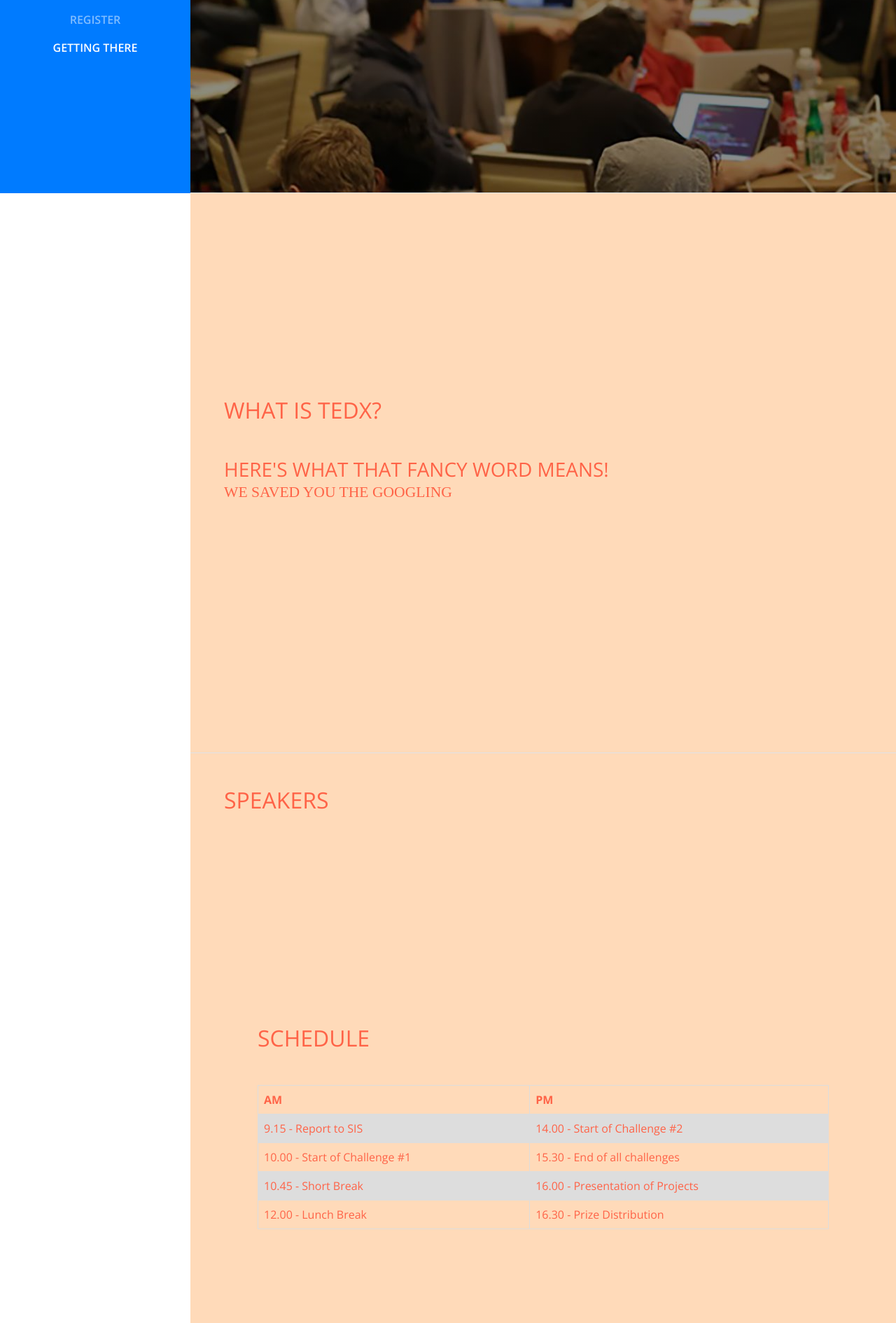
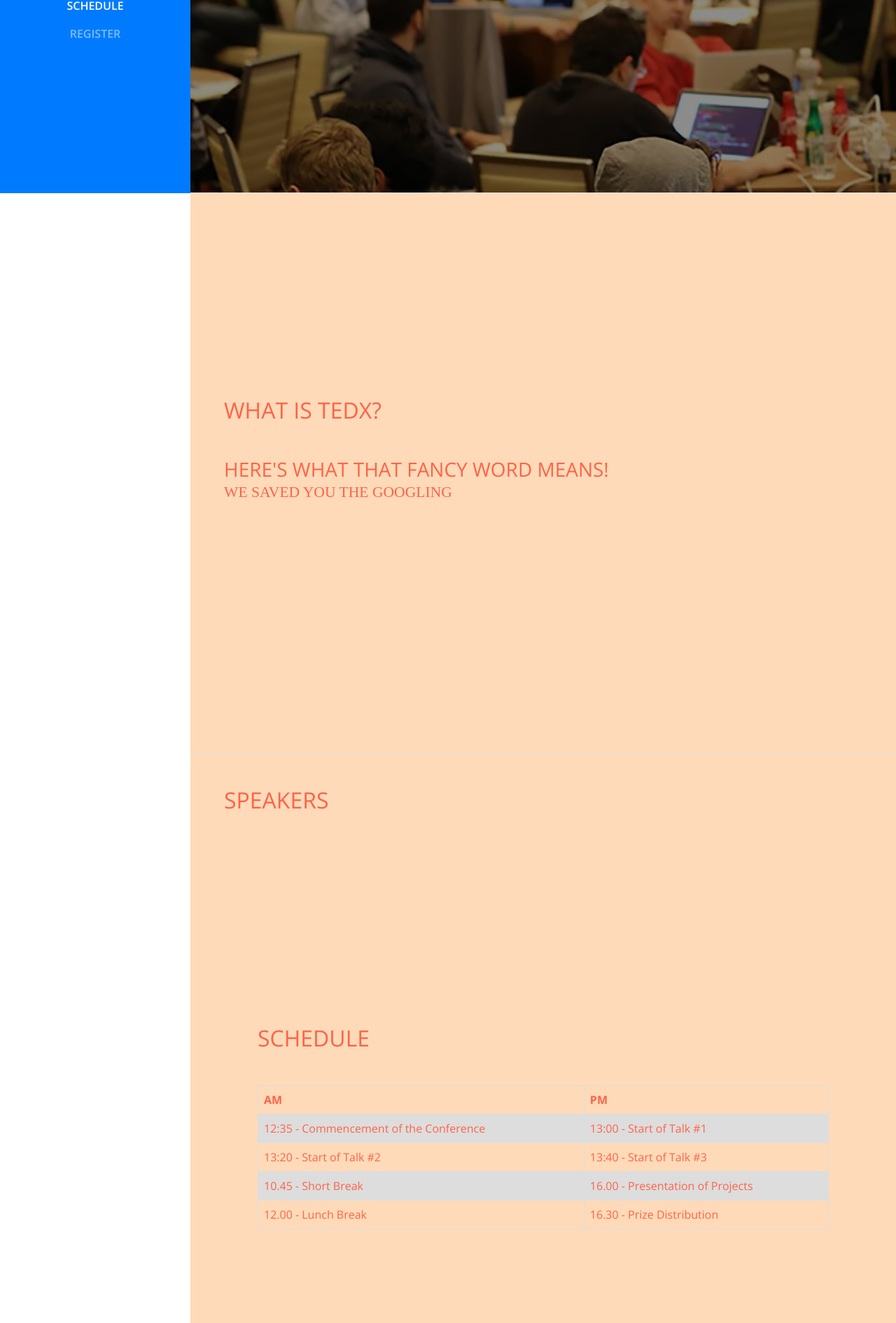
Before and after one commit to stonehillhackathon/TEDx, a website with bundled scripts: page index.html in a window 1280 px wide. Shown: the part 524-2414 px from the top of the page at 70% size. Built offline with nearby package versions, Linux system fonts and the light colour scheme; a web font is replaced by a local one.

Commit message:
Update index.html

```diff
--- a/index.html
+++ b/index.html
@@ -82,9 +82,6 @@
           <li class="nav-item">
             <a class="nav-link js-scroll-trigger" href="#experience">Register</a>
           </li>
-          <li class="nav-item">
-           <a class="nav-link js-scroll-trigger" href="#map">Getting there</a>
-         </li>
 
         </ul>
       </div>
@@ -197,13 +194,13 @@
             </tr>
 
             <tr>
-              <td> 9.15 - Report to SIS </td>
-              <td> 14.00 - Start of Challenge #2</td>
+              <td> 12:35 - Commencement of the Conference </td>
+              <td> 13:00 - Start of Talk #1</td>
             </tr>
             <tr>
 
-              <td> 10.00 - Start of Challenge #1 </td>
-              <td> 15.30 - End of all challenges </td>
+              <td> 13:20 - Start of Talk #2 </td>
+              <td> 13:40 - Start of Talk #3 </td>
             </tr>
 
 <tr>
@@ -224,25 +221,6 @@
       </section>
 
 
-      <section class="resume-section p-3 p-lg-5 d-flex flex-column" id="experience">
-        <div class="my-auto">
-          <h2 class="mb-5">Register</h2>
-
-          <iframe src="https://docs.google.com/forms/d/e/1FAIpQLSdHWsvqK-HXf7J5owWwW2LtwBNH6NPOPZpHC77EVCj4Cq-kDA/viewform?embedded=true" width="100%" height="500" frameborder="0" marginheight="0" marginwidth="0">Loading...</iframe>
-
-           </div>
-      </section>
-
-
-      <section class="resume-section p-3 p-lg-5 d-flex flex-column" id="map">
-        <div class="my-auto">
-          <h2 class="mb-5">Getting there</h2>
-
-
-          <iframe src="https://www.google.com/maps/embed/v1/place?q=place_id:ChIJifIToyIfrjsRCRbCXQ9asbc&zoom=12&key=AIzaSyD86b6oGQbD7PIo1SHWd1sDeK0hnHBITV4" width="100%" height="500" frameborder="0" marginheight="0" marginwidth="0"> Loading...
-  </iframe>
-           </div>
-      </section>
 
 
 
```
